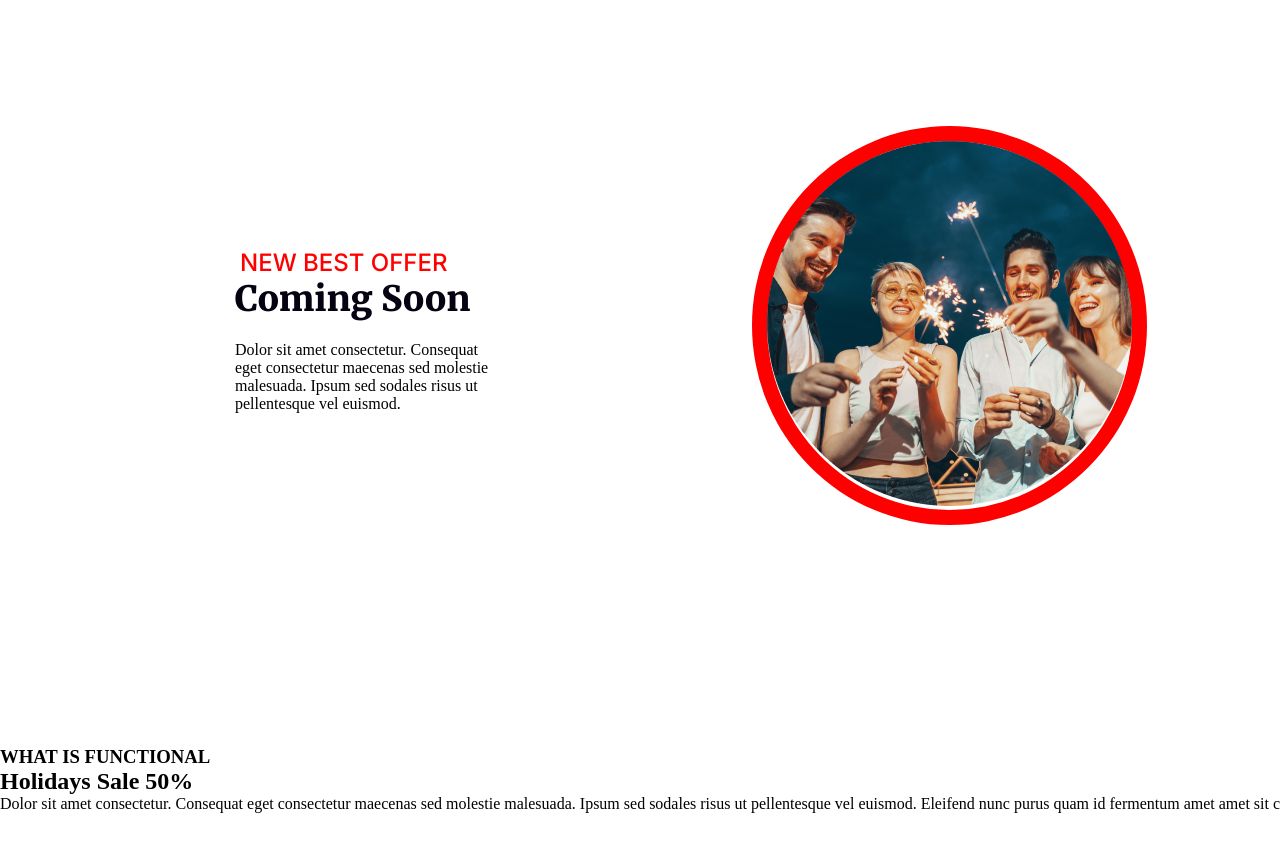
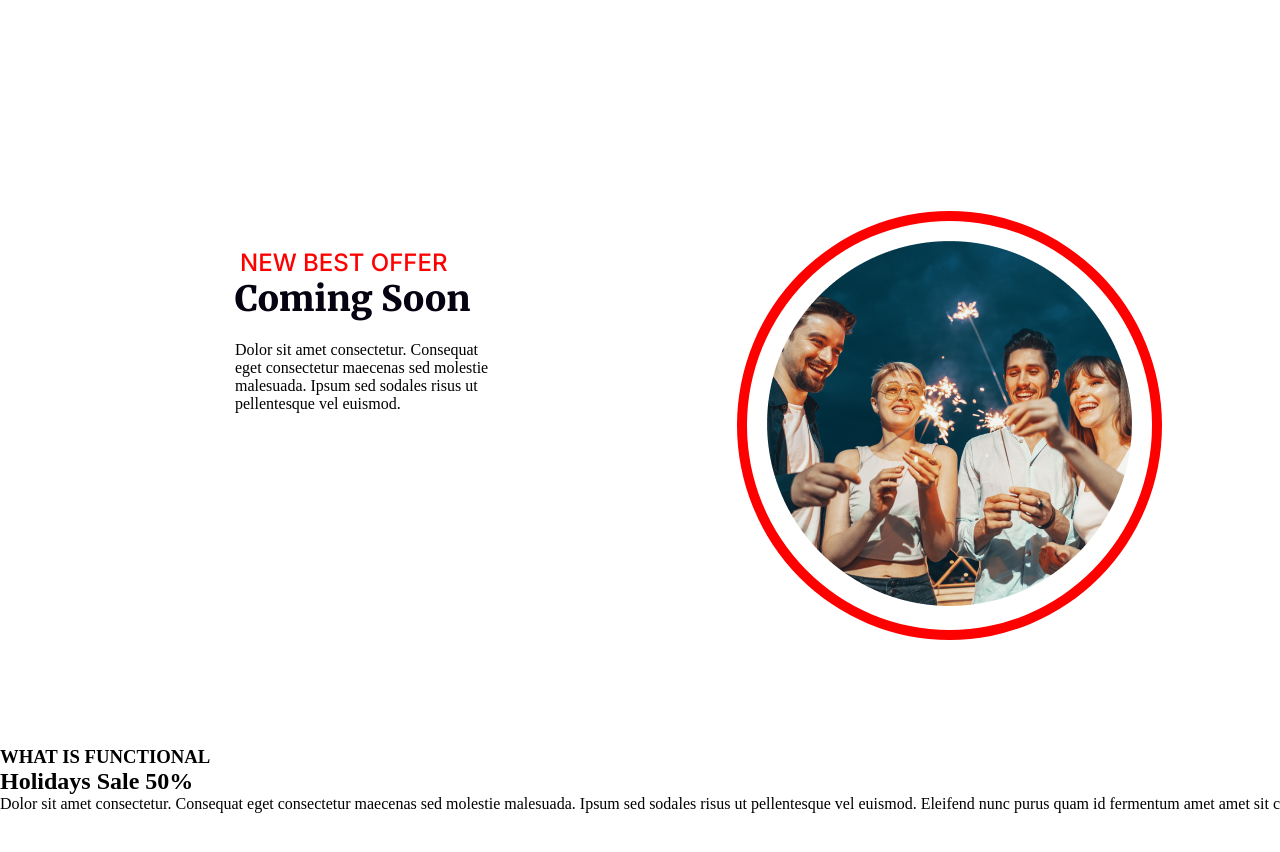
Before and after one commit to Ayub40/assignment-first, a plain HTML site: page index.html in a window 1280 px wide. Shown: the part 2880-3732 px from the top of the page. Drawn offline with Linux system fonts and the light colour scheme.

Commit message:
some correction added

```diff
--- a/index.html
+++ b/index.html
@@ -41,7 +41,7 @@
                         malesuada. Ipsum sed
                         sodales
                         risus ut pellentesque vel euismod. </p>
-                    <button>Join Now</button>
+                    <button class="join-now">JOIN NOW</button>
                 </div>
                 <div>
                     <img class="midnight-image" src="resources/Group 70.png" alt="">
@@ -75,9 +75,9 @@
                         risus ut<br> pellentesque vel euismod. </p>
                 </div>
                 <div class="best-offer-image">
-                    <div class="offer-image">
+                    <!-- <div class="offer-image"> -->
                         <img src="resources/Ellipse 1.png" alt="">
-                    </div>
+                    <!-- </div> -->
                 </div>
                 <div class="offer-year">
                     <h3 class="offer-year-heading">2024</h3>
--- a/style/assignment.css
+++ b/style/assignment.css
@@ -128,6 +128,12 @@
     padding: 80px 170px;
 }
 
+.join-now {
+    background: none;
+    color: #FFF;
+
+}
+
 /*  place section  style*/
 .location {
     width: 1450px;
@@ -239,6 +245,13 @@ span {
     text-align: justify;
 }
 
+
+
+.offer-content {
+    padding: 10px;
+    padding-bottom: 200px;
+}
+
 .offer-year img {
     padding-top: 50px;
     width: 140px;
@@ -246,23 +259,17 @@ span {
     flex-shrink: 0;
 }
 
-.offer-content {
-    padding: 10px;
-    padding-bottom: 200px;
+.best-offer-image {
+
+    border: 10px solid red;
+    Border-radius: 50%;
+    Padding: 20px;
+
 }
 
 
 
-
-
-.offer-image {
-    border-radius: 50%;
-    /* border-radius: 463px; */
-    border: 15px solid #F00;
-
-}
-
-.offer-content,
+*/ .offer-content,
 .offer-image,
 .offer-year {
     max-width: 500px;
```
